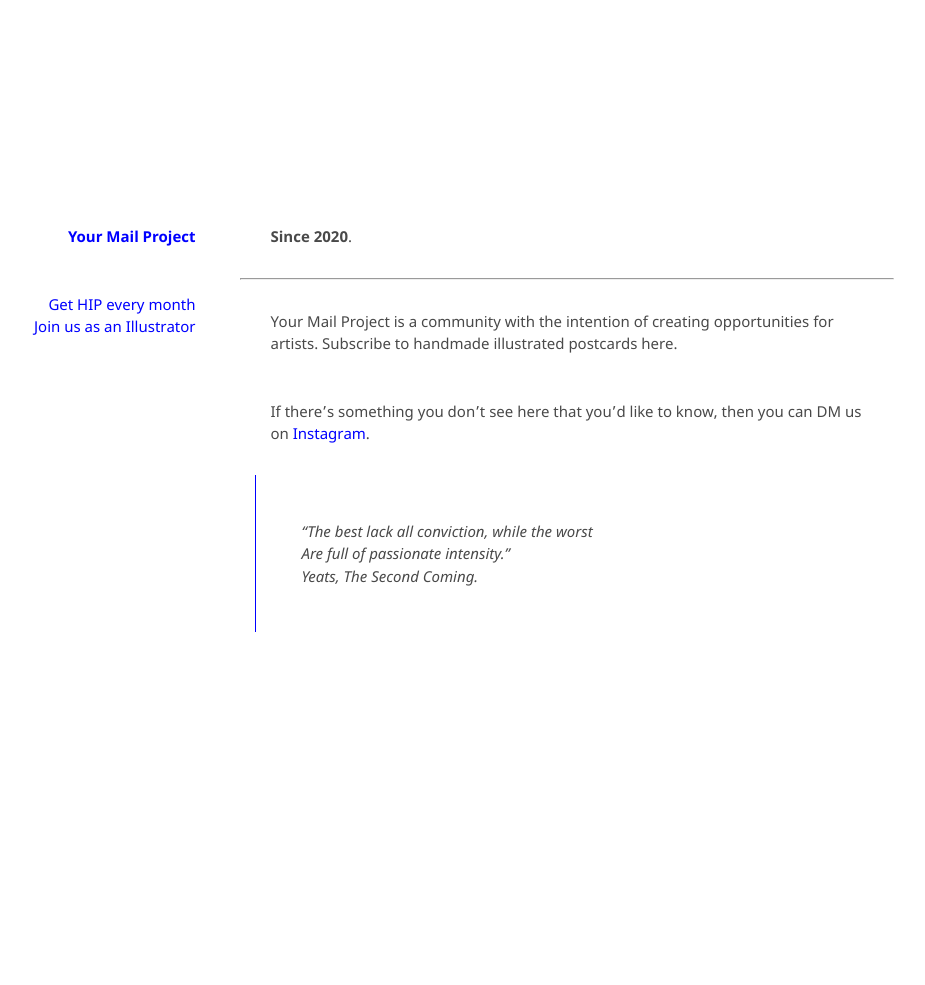
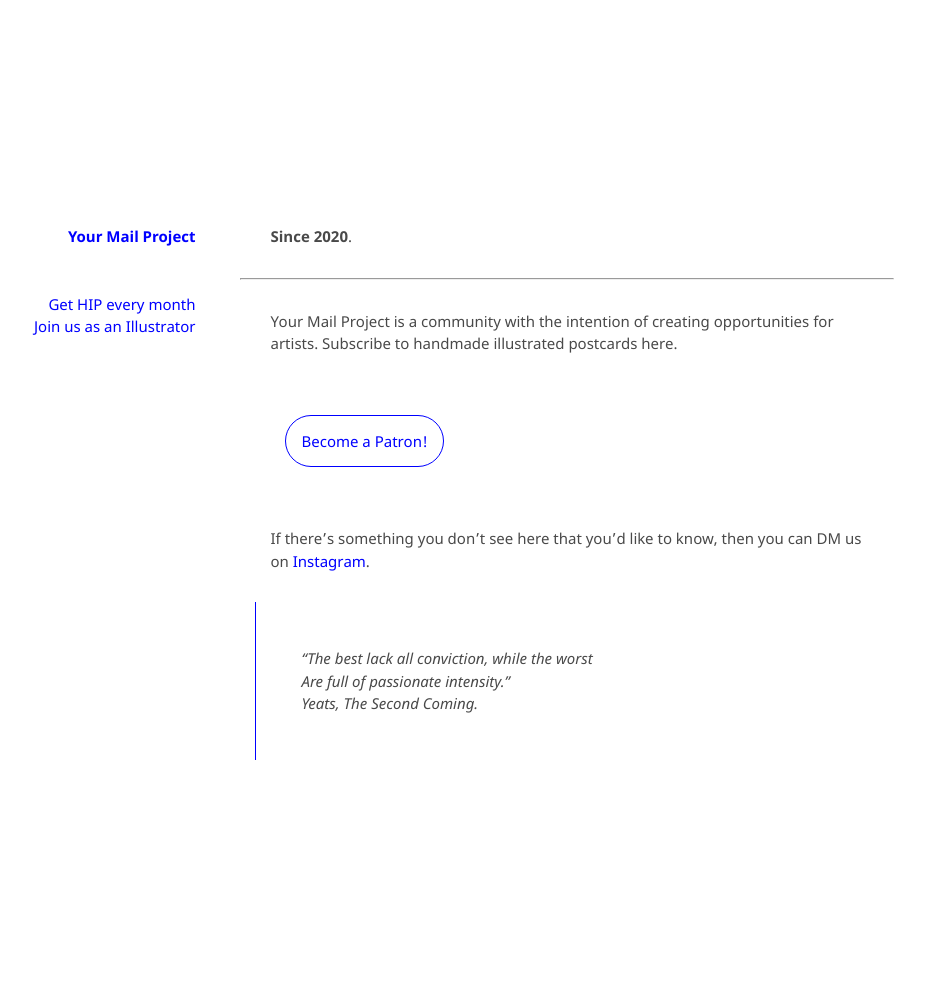
Before and after one commit to kvshvlin/yourmailproject, a Jekyll site: the page built from index.md, in a window 1280 px wide. Shown: the whole page, without its empty margins (191-1116 px from the left). Built offline with Jekyll 4.4.1, drawn with Linux system fonts in a browser that asks for light colours; our own code applies the rules of GitHub Pages for plain Markdown files; before the commit the page ends 900 px from its top, so only the background shows below that.

Commit message:
Update index.md

```diff
--- a/index.md
+++ b/index.md
@@ -2,6 +2,14 @@
 
 ----
 Your Mail Project is a community with the intention of creating opportunities for artists. Subscribe to handmade illustrated postcards here.
+
+<div class="roadmap-spacer-1"></div>
+
+<p>
+<a class="btn" href="https://www.patreon.com/kvshvl?fan_landing=true" target="_blank">Become a Patron!</a><br>
+</p>
+
+<div class="roadmap-spacer-2"></div>
 
 If there’s something you don’t see here that you’d like to know, then you can DM us on <a href="https://www.instagram.com/yourmailproject" target="_blank">Instagram</a>.
 
```
